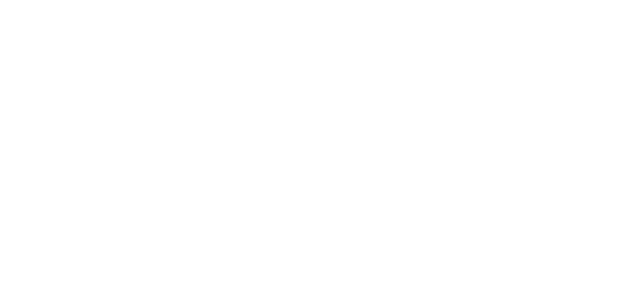
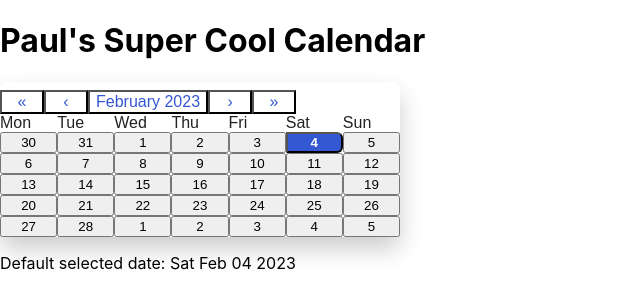
Before and after one commit to paulhuii/yychacks-2023, a React (Create React App) app: page /Calendar in a window 1280 px wide. Before the commit this address had no page. Shown: the top 308 px of the page, without its empty margins (0-640 px from the left). Built offline with nearby package versions, Linux system fonts and the light colour scheme.

Commit message:
Added Calendar functionality. needs both jsx and css file.

```diff
--- a/package.json
+++ b/package.json
@@ -7,6 +7,7 @@
     "@testing-library/react": "^13.4.0",
     "@testing-library/user-event": "^13.5.0",
     "react": "^18.2.0",
+    "react-calendar": "^4.0.0",
     "react-dom": "^18.2.0",
     "react-router-dom": "^6.8.0",
     "react-scripts": "5.0.1",
--- a/src/App.js
+++ b/src/App.js
@@ -1,4 +1,5 @@
 import Home from './pages/Home'
+import Calendar from './pages/Calendar'
 import Login from './pages/Login'
 import CreateAccount from './pages/CreateAccount'
 import {BrowserRouter, Routes, Route} from 'react-router-dom'
@@ -9,6 +10,7 @@
             <Route path={"/"} element={<Home/>}/>
             <Route path={"/login"} element={<Login/>}/>
             <Route path={"/CreateAccount"} element={<CreateAccount/>}/>
+            <Route path={"/Calendar"} element={<Calendar/>}/>
 
         </Routes>
       </BrowserRouter>
--- a/src/index.css
+++ b/src/index.css
@@ -1,3 +1,6 @@
+/* This is the font for hackathon "Roboto" */
+@import url('https://fonts.googleapis.com/css2?family=Roboto:ital,wght@0,300;0,400;0,700;1,300;1,400;1,700&display=swap');
+
 body {
   margin: 0;
   font-family: -apple-system, BlinkMacSystemFont, 'Segoe UI', 'Roboto', 'Oxygen',
--- /dev/null
+++ b/src/pages/Calendar.css
@@ -0,0 +1,85 @@
+.react-calendar {
+    width: 400px;
+    max-width: 100%;
+    background-color: #fff;
+    color: #222;
+    border-radius: 8px;
+    box-shadow: 0 12px 24px rgba(0, 0, 0, 0.2);
+    font-family: Arial, Helvetica, sans-serif;
+    line-height: 1.125em;
+}
+.react-calendar__navigation button {
+    color: #3457d2;
+    min-width: 44px;
+    background: none;
+    font-size: 16px;
+    margin-top: 8px;
+}
+.react-calendar__navigation button:enabled:hover,
+.react-calendar__navigation button:enabled:focus {
+    background-color: #f8f8fa;
+}
+.react-calendar__navigation button[disabled] {
+    background-color: #f0f0f0;
+}
+abbr[title] {
+    text-decoration: none;
+}
+/* .react-calendar__month-view__days__day--weekend {
+ color: #d10000;
+} */
+.react-calendar__tile:enabled:hover,
+.react-calendar__tile:enabled:focus {
+    background: #f8f8fa;
+    border-radius: 6px;
+}
+.react-calendar__tile--now {
+    background: #45a320;
+    border-radius: 6px;
+    font-weight: bold;
+}
+.react-calendar__tile--now:enabled:hover,
+.react-calendar__tile--now:enabled:focus {
+    background: #3457d2;
+    border-radius: 6px;
+    font-weight: bold;
+}
+.react-calendar__tile--hasActive:enabled:hover,
+.react-calendar__tile--hasActive:enabled:focus {
+    background: #f8f8fa;
+}
+.react-calendar__tile--active {
+    background: #3457d2;
+    border-radius: 6px;
+    font-weight: bold;
+    color: white;
+}
+.react-calendar__tile--active:enabled:hover,
+.react-calendar__tile--active:enabled:focus {
+    background: #3457d2;
+    color: white;
+}
+.react-calendar--selectRange .react-calendar__tile--hover {
+    background-color: #f8f8fa;
+}
+.react-calendar__tile--range {
+    background: #f8f8fa;
+    color: #3457d2;
+    border-radius: 0;
+}
+.react-calendar__tile--rangeStart {
+    border-top-right-radius: 0;
+    border-bottom-right-radius: 0;
+    border-top-left-radius: 6px;
+    border-bottom-left-radius: 6px;
+    background: #3457d2;
+    color: white;
+}
+.react-calendar__tile--rangeEnd {
+    border-top-left-radius: 0;
+    border-bottom-left-radius: 0;
+    border-top-right-radius: 6px;
+    border-bottom-right-radius: 6px;
+    background: #3457d2;
+    color: white;
+}
--- /dev/null
+++ b/src/pages/Calendar.js
@@ -0,0 +1,38 @@
+// App.js
+
+import { useState } from 'react';
+import Calendar from 'react-calendar';
+import './Calendar.css'
+// import './App.css';
+
+function App() {
+    const [date, setDate] = useState(new Date());
+
+    return (
+        <div className='app'>
+            <h1 className='text-center'>Paul's Super Cool Calendar</h1>
+            <div className='calendar-container'>
+                <Calendar
+                    onChange={setDate}
+                    value={date}
+                    selectRange={true}
+                />
+            </div>
+            {date.length > 0 ? (
+                <p className='text-center'>
+                    <span className='bold'>Start:</span>{' '}
+                    {date[0].toDateString()}
+                    &nbsp;|&nbsp;
+                    <span className='bold'>End:</span> {date[1].toDateString()}
+                </p>
+            ) : (
+                <p className='text-center'>
+                    <span className='bold'>Default selected date:</span>{' '}
+                    {date.toDateString()}
+                </p>
+            )}
+        </div>
+    );
+}
+
+export default App;
--- a/src/pages/Home.js
+++ b/src/pages/Home.js
@@ -14,7 +14,7 @@
             <div className="Home">
                 <h1>This the home page yo.</h1>
                 <button className={"primary-button"} onClick={handleClick}>
-                    {authToken ? 'Sign Out' : 'Create Account'}
+                    {authToken ? 'Sign Out' : 'Sign In'}
                 </button>
 
             </div>
```
Also changed, not shown: 1 other file (tests, documents, lock files or other folders).
